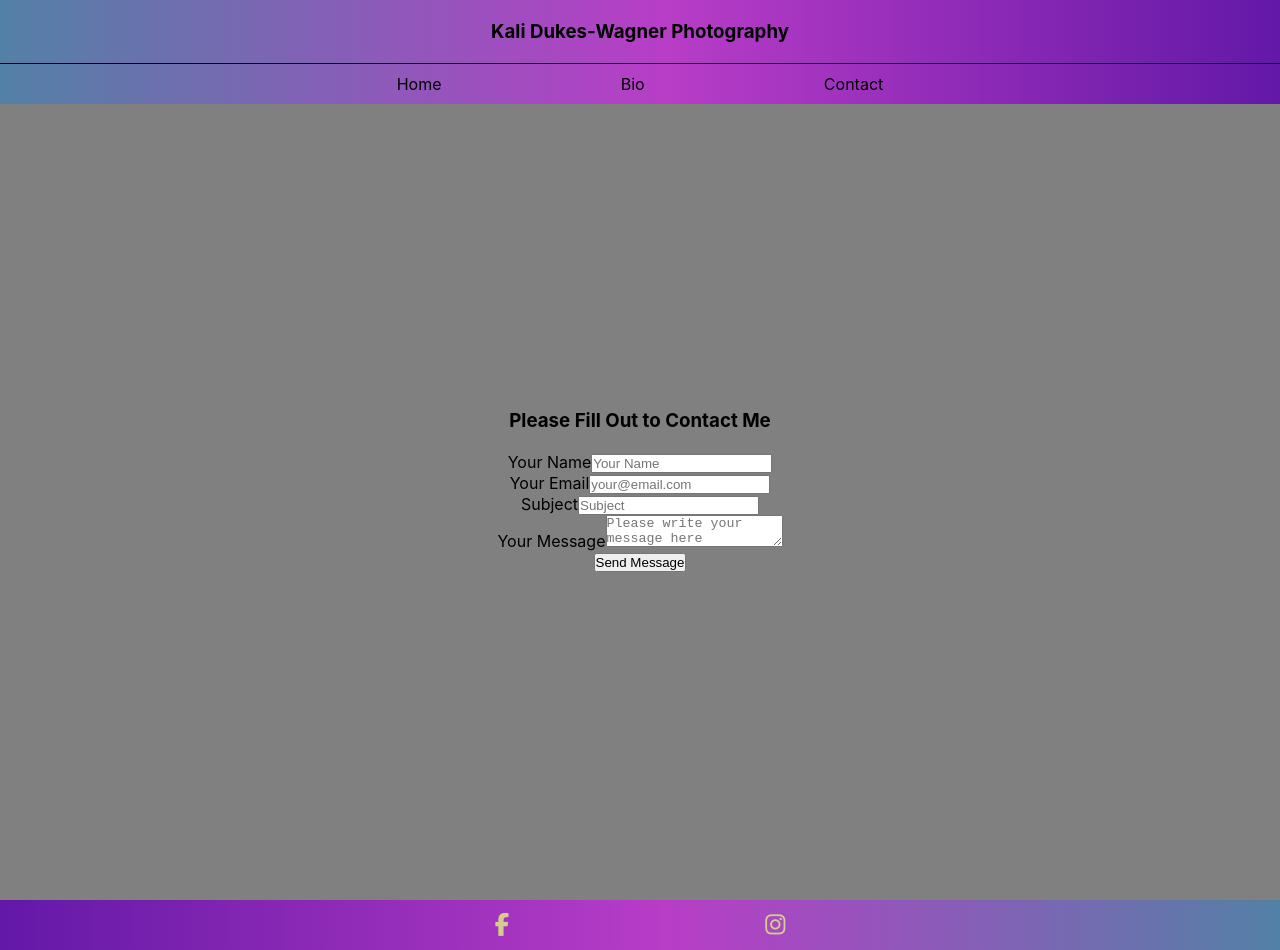
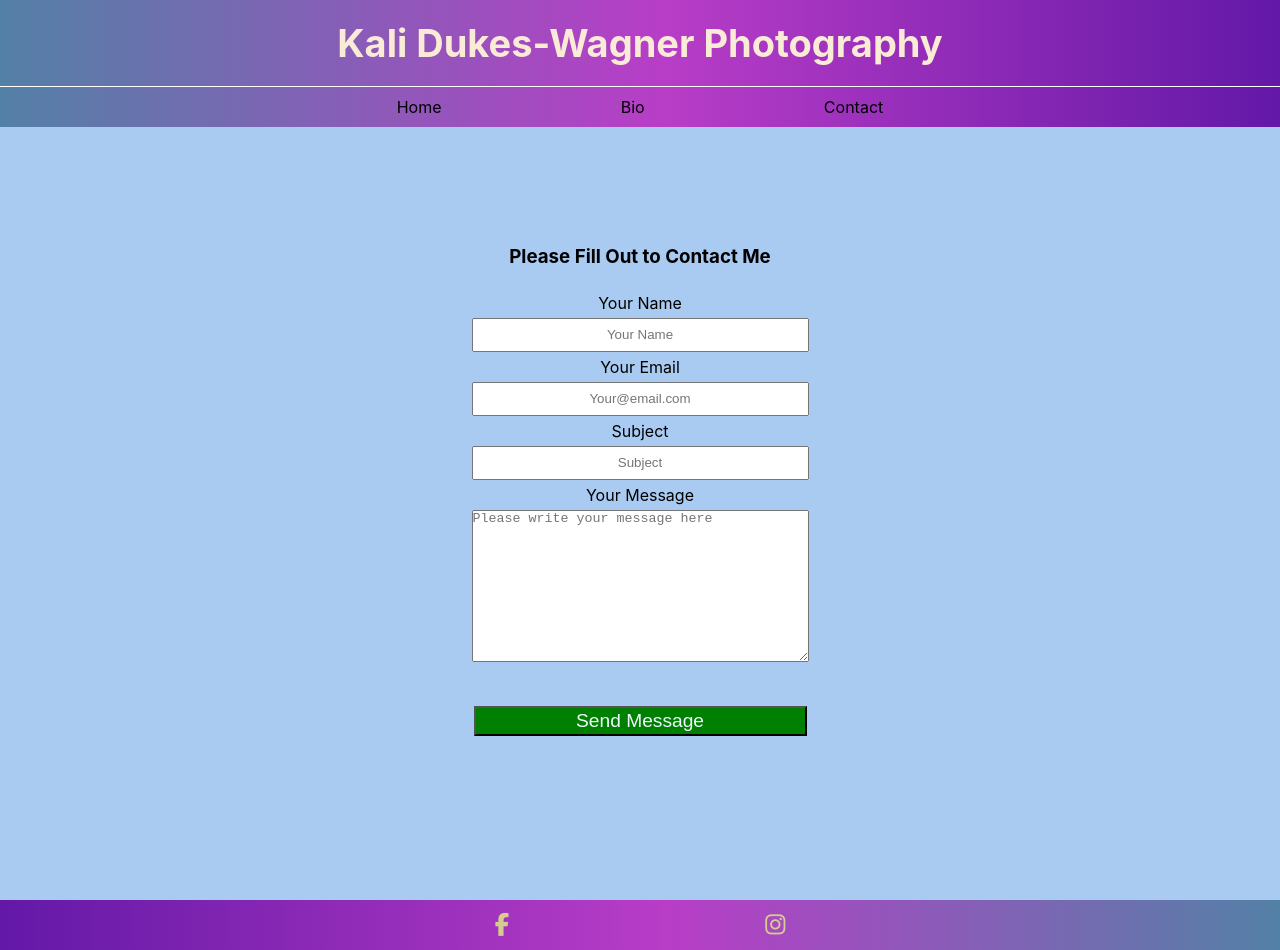
Before and after one commit to Geddydukes/kali-website-client, a React (Create React App) app: page /contact in a window 1280 px wide. Built offline with nearby package versions, Linux system fonts and the light colour scheme.

Commit message:
contact form & page rough draft css done

```diff
--- a/src/App.css
+++ b/src/App.css
@@ -24,6 +24,12 @@ body {
   justify-content: center;
   align-items: center;
   display: flex;
+  color: antiquewhite;
+}
+
+.headerText:hover {
+  font-size: calc(30px + 1vmin);
+  transition: ease-in-out 0.3s;
 }
 
 .home {
@@ -49,8 +55,8 @@ body {
 }
 
 .contact {
-  background-color: gray;
-  height: 100vh;
+  background-color: rgb(169, 203, 241);
+  min-height: 100vh;
   text-align: center;
   align-self: center;
   justify-content: center;
@@ -73,7 +79,7 @@ body {
 
 .navigation {
   height: 40px;
-  background: rgb(83, 129, 166);
+  background: rgba(83, 129, 166, 0.1);
   background: linear-gradient(90deg, rgba(83, 129, 166, 1) 0%, rgba(184, 61, 199, 1) 52%, rgba(99, 24, 167, 1) 100%);
   position: relative;
   text-align: center;
@@ -81,7 +87,7 @@ body {
   justify-content: space-evenly;
   align-items: center;
   display: flex;
-  border-top: black 1px solid;
+  border-top: white 1px solid;
 }
 
 .navigation a {
@@ -93,7 +99,8 @@ body {
 .navigation a:hover {
   margin: 0 7vw;
   color: antiquewhite;
-  transform: scale(1.1);
+  font-size: calc(15px + 1vmin);
+  transition: ease-in 0.3s;
 }
 
 .socialLinksFooter {
@@ -116,3 +123,21 @@ body {
   color: rgb(214, 204, 144);
   transition: linear 0.3s;
 }
+
+input {
+  width: 333px;
+  height: 30px;
+  text-align: center;
+}
+
+label {
+  line-height: 30px;
+}
+
+button {
+  width: 333px;
+  height: 30px;
+  background-color: green;
+  color: aliceblue;
+  font-size: larger;
+}
--- a/src/components/ContactForm.js
+++ b/src/components/ContactForm.js
@@ -19,7 +19,6 @@ const ContactForm = () => {
       ...contactData,
       [event.target.name]: event.target.value,
     });
-    console.log(contactData);
   };
 
   const resetForm = () => {
@@ -28,24 +27,24 @@ const ContactForm = () => {
       message: "",
       email: "",
       subject: "",
-      buttonText: "Message Sent",
+      buttonText: "Success! Message Sent",
     });
   };
 
   const handleSubmit = async (event) => {
     event.preventDefault();
     setContactData({
-      buttonText: "...sending",
+      buttonText: "...Sending",
     });
     let data = contactData;
     sendEmail(data)
       .then((res) => {
         setContactData({ sent: true });
-        console.log("Success", res);
         resetForm();
+        console.log("Success");
       })
-      .catch(() => {
-        console.log(`Error on contactform`);
+      .catch((err) => {
+        console.log(`Error on contactform`, err);
       });
   };
 
@@ -56,6 +55,7 @@ const ContactForm = () => {
           <label className="message-name" htmlFor="message-name">
             Your Name
           </label>
+          <br></br>
           <input
             onChange={handleChange}
             name="name"
@@ -63,18 +63,20 @@ const ContactForm = () => {
             type="text"
             placeholder="Your Name"
             value={contactData.name}
+            required
           />
         </div>
         <div>
           <label className="message-email" htmlFor="message-email">
             Your Email
           </label>
+          <br></br>
           <input
             onChange={handleChange}
             name="email"
             className="message-email"
             type="email"
-            placeholder="your@email.com"
+            placeholder="Your@email.com"
             required
             value={contactData.email}
           />
@@ -83,6 +85,7 @@ const ContactForm = () => {
           <label className="message-subject" htmlFor="message-subject">
             Subject
           </label>
+          <br></br>
           <input
             onChange={handleChange}
             name="subject"
@@ -90,12 +93,15 @@ const ContactForm = () => {
             type="text"
             placeholder="Subject"
             value={contactData.subject}
+            required
+            number="40"
           />
         </div>
         <div>
           <label className="message" htmlFor="message-input">
             Your Message
           </label>
+          <br></br>
           <textarea
             onChange={handleChange}
             name="message"
@@ -104,8 +110,12 @@ const ContactForm = () => {
             placeholder="Please write your message here"
             value={contactData.message}
             required
+            cols="40"
+            rows="10"
           />
         </div>
+        <br></br>
+        <br></br>
         <div className="button--container">
           <button type="submit" className="button button-primary">
             {contactData.buttonText}
--- a/src/components/Header.js
+++ b/src/components/Header.js
@@ -4,7 +4,7 @@ import Navigation from "./Navigation";
 const Header = () => {
   return (
     <div className="header">
-      <h3 className="headerText">Kali Dukes-Wagner Photography</h3>
+      <h1 className="headerText">Kali Dukes-Wagner Photography</h1>
       <Navigation />
     </div>
   );
--- a/src/models/Email.js
+++ b/src/models/Email.js
@@ -9,7 +9,7 @@ export const sendEmail = async (data) => {
       },
       body: JSON.stringify(data),
     });
-    console.log(res.json());
+    console.log(res);
     return await res.json();
   } catch (err) {
     console.log(err);
```
